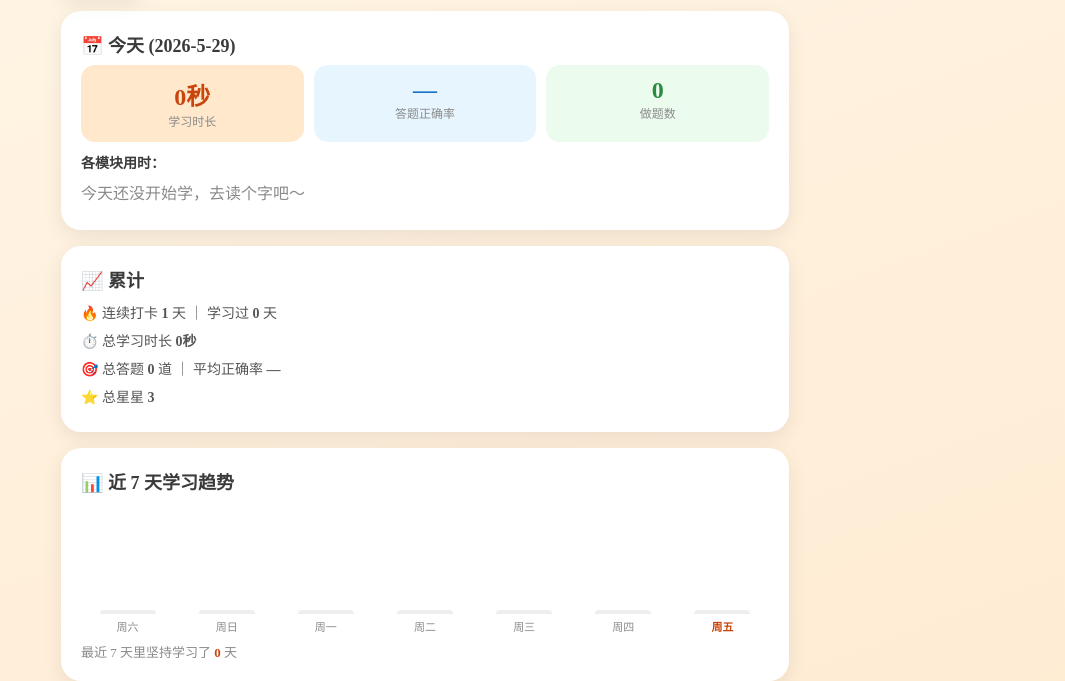
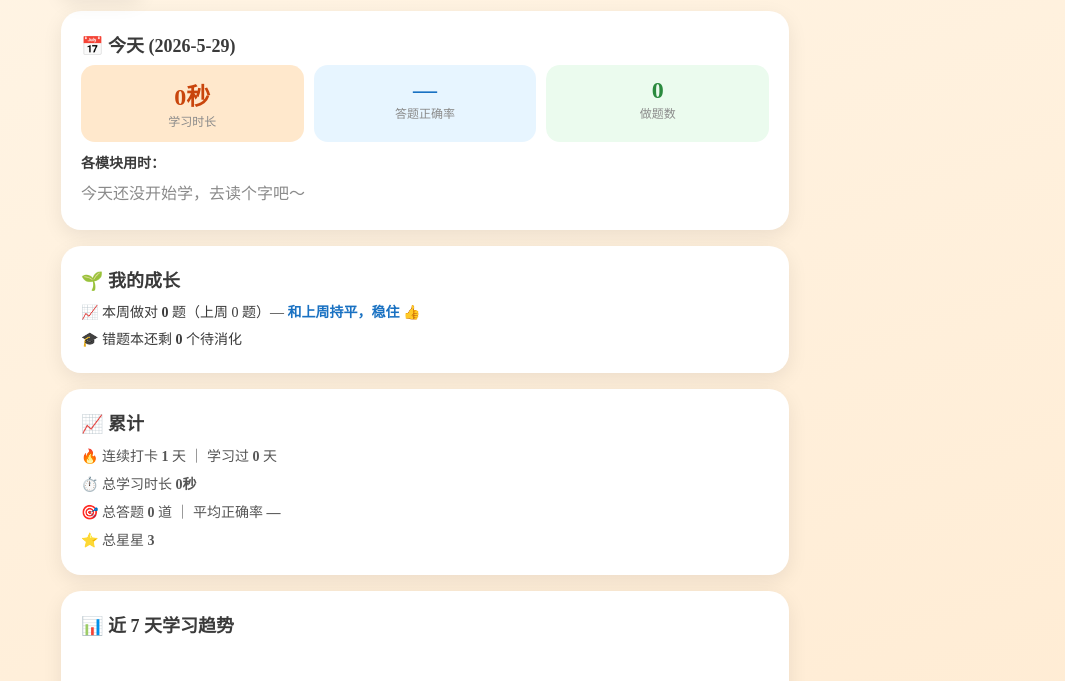
Before and after one commit to TideOneZPP/chineseapp, a plain HTML site: page index.html in a window 1280 px wide. Both pictures are taken after a click on the element 640 px from the left and 140 px from the top of the page. Shown: the part 119-800 px from the top of the page, without its empty margins (215-1280 px from the left). Drawn offline with Linux system fonts and the light colour scheme.

Commit message:
feat: 打卡护盾 + 内在成长看板
- 打卡护盾：每周送1张(cap2)，漏1天消耗护盾不断签
- 报告页加成长看板：本周对题vs上周+错题消化数

Co-Authored-By: Claude Opus 4.8 (1M context) <noreply@anthropic.com>

```diff
--- a/index.html
+++ b/index.html
@@ -342,7 +342,15 @@ function ymd(d){return d.getFullYear()+'-'+(d.getMonth()+1)+'-'+d.getDate()}
 function parseDay(k){const[y,m,d]=k.split('-').map(Number);return new Date(y,m-1,d)}
 function last7(){const a=[];for(let i=6;i>=0;i--){const d=new Date();d.setDate(d.getDate()-i);a.push({key:ymd(d),dow:'日一二三四五六'[d.getDay()]})}return a}
 let streak=parseInt(localStorage.getItem('c_streak')||'0',10),totalDays=parseInt(localStorage.getItem('c_days')||'0',10);
-function checkIn(){const last=localStorage.getItem('c_lastday'),today=todayStr();if(last===today)return false;const y=new Date();y.setDate(y.getDate()-1);streak=(last===ymd(y))?streak+1:1;totalDays++;localStorage.setItem('c_streak',streak);localStorage.setItem('c_days',totalDays);localStorage.setItem('c_lastday',today);return true}
+let shield=parseInt(localStorage.getItem('c_shield')||'0',10); let _shieldUsed=false;
+function weekKey(){const d=new Date();const dow=(d.getDay()+6)%7;d.setDate(d.getDate()-dow);return ymd(d)}
+function checkIn(){const last=localStorage.getItem('c_lastday'),today=todayStr();if(last===today)return false;
+  if(localStorage.getItem('c_shield_week')!==weekKey()){shield=Math.min(2,shield+1);localStorage.setItem('c_shield_week',weekKey());localStorage.setItem('c_shield',shield);}
+  const y=new Date();y.setDate(y.getDate()-1);const y2=new Date();y2.setDate(y2.getDate()-2);
+  if(last===ymd(y)){streak=streak+1;}
+  else if(last===ymd(y2)&&shield>0){shield--;localStorage.setItem('c_shield',shield);streak=streak+1;_shieldUsed=true;}
+  else{streak=1;}
+  totalDays++;localStorage.setItem('c_streak',streak);localStorage.setItem('c_days',totalDays);localStorage.setItem('c_lastday',today);return true}
 let isNewCheckIn=checkIn();
 
 const MODE_NAME={zishi:'生字认读',pinyin:'拼音练习',poem:'古诗背诵',dictate:'词语听写'};
@@ -789,6 +797,13 @@ function dayDetailPage(date){
   </div>`));
 }
 
+function growthHtml(){
+  function sumCorrect(s,e){let c=0;for(let i=s;i<=e;i++){const d=new Date();d.setDate(d.getDate()-i);const b=LOG[ymd(d)];if(b)c+=b.correct||0;}return c;}
+  const wk=sumCorrect(0,6),lw=sumCorrect(7,13),diff=wk-lw;
+  const badge=diff>0?`<span style="color:#2b8a3e;font-weight:800;">↑ 比上周多对 ${diff} 题</span>`:diff<0?`<span style="color:#e8590c;font-weight:800;">比上周少 ${-diff} 题，加把劲 💪</span>`:`<span style="color:#1971c2;font-weight:800;">和上周持平，稳住 👍</span>`;
+  const wrong=Object.values(WRONG),near=wrong.filter(w=>(w.stage||0)>=3).length;
+  return `<div class="card"><div class="title-sm" style="margin-bottom:8px;">🌱 我的成长</div><div style="font-size:14px;line-height:1.9;">📈 本周做对 <b>${wk}</b> 题（上周 ${lw} 题）— ${badge}<br>🎓 错题本还剩 <b>${wrong.length}</b> 个待消化${near?`，其中 <b>${near}</b> 个快掌握啦`:''}</div></div>`;
+}
 function reportPage(){
   endActivity();
   app.innerHTML='';
@@ -813,6 +828,7 @@ function reportPage(){
     </div>
     <div style="font-size:14px;font-weight:700;margin:6px 0 2px;">各模块用时：</div>${modeRows}
   </div>`));
+  app.appendChild($(growthHtml()));   // 内在成长看板
   app.appendChild($(`<div class="card"><div class="title-sm" style="margin-bottom:8px;">📈 累计</div>
     <div style="font-size:14px;line-height:2;color:#555;">
       🔥 连续打卡 <b>${streak}</b> 天 ｜ 学习过 <b>${activeDays}</b> 天<br>
@@ -1088,12 +1104,13 @@ function home(){
   endActivity(); pomoStop();
   footHint.innerHTML='提示：第一次点发音可能没声音，再点一次即可。';
   app.innerHTML='';
-  if(isNewCheckIn){isNewCheckIn=false;addStar(3);setTimeout(()=>toast('🎁 打卡+3⭐',1200),300)}
+  if(isNewCheckIn){isNewCheckIn=false;addStar(3);setTimeout(()=>toast('🎁 打卡+3⭐',1200),300);
+    if(_shieldUsed){_shieldUsed=false;setTimeout(()=>toast('🛡️ 补签卡帮你保住了连续打卡！',2600),1400);}}
   const li=levelInfo();
   const banner=$(`<div class="card" style="background:linear-gradient(135deg,#fff,#ffe8cc);cursor:pointer;">
     <div style="display:flex;align-items:center;justify-content:space-between;">
       <div><div style="font-size:20px;font-weight:800;">${li.emoji} ${li.title}</div>
-      <div style="font-size:13px;color:#8a8a8a;margin-top:4px;">🔥 连续打卡 <b>${streak}</b> 天 ｜ 累计 <b>${totalDays}</b> 天 ｜ ⭐ ${stars}</div></div>
+      <div style="font-size:13px;color:#8a8a8a;margin-top:4px;">🔥 连续打卡 <b>${streak}</b> 天 ｜ 🛡️ <b>${shield}</b> 补签卡 ｜ ⭐ ${stars}</div></div>
       <div style="font-size:40px;">${li.emoji}</div>
     </div>
     <div class="bar" style="margin:12px 0 4px;"><i style="width:${li.pct}%;background:linear-gradient(90deg,#e8590c,#ffc078);"></i></div>
```
